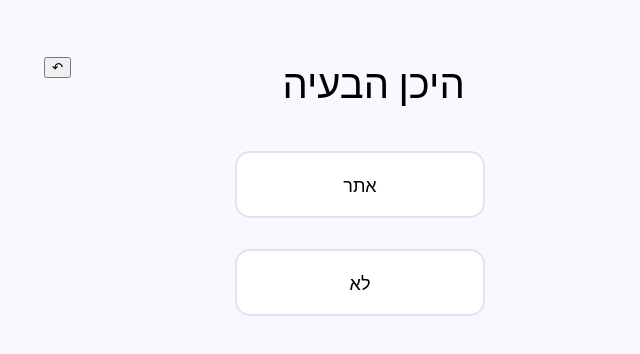
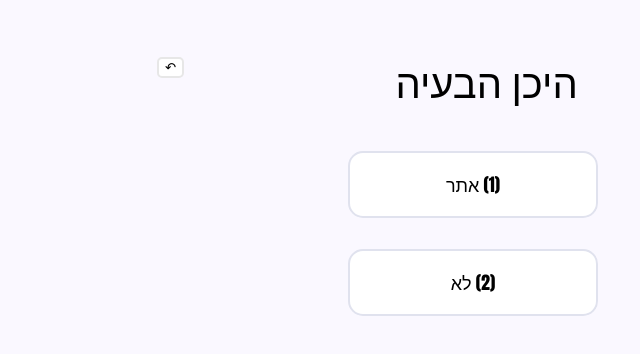
Before and after one commit to amitnoyberg18/DataMangement, a React (Create React App) app: page / in a window 1280 px wide. Shown: the top 354 px of the page, without its empty margins (280-920 px from the left). Built offline with nearby package versions, Linux system fonts and the light colour scheme.

Commit message:
added the final answer style and selection pressing by keyboard

```diff
--- a/src/App.tsx
+++ b/src/App.tsx
@@ -1,18 +1,17 @@
-import React, { useState } from 'react';
+import React, { useEffect, useState } from 'react';
 import Question from "./components/Question";
 import Answer from "./components/Answer";
-import CardQuestionnaire from "./classes/cardQuestion";
-import dataVal from './data/data';
+// import CardQuestionnaire from "./classes/cardQuestion";
 import FinalAnswerPage from './components/FinalAnswerPage';
-
+import {dataCardTree} from './data/data';
+import {CardTree} from './models/cardTree'
 interface Istate{
-  cardTree :CardQuestionnaire<string>
+  cardTreeObj :CardTree |undefined
 }
 function App() {
 
-  const [card,setCard]=useState<Istate["cardTree"]>(()=>{
-    const newCard = dataVal()[0];
-    console.log(newCard)
+  const [card,setCard]=useState<Istate["cardTreeObj"]>(()=>{
+    const newCard = dataCardTree()[0];
     return newCard;
     // const newCard = new CardQuestionnaire<string>(1,"to kill or not to kill",["kill","dont kill"])
     // //the nexts cards we will get from the database
@@ -21,28 +20,68 @@ function App() {
     // newCard.setNext([nextCard,nextCard2]);
     // console.log(newCard.getNextCard())
     // return newCard;
-  })
+  });
   const backToPrevCard = ()=>{
-    setCard((theCard:CardQuestionnaire<string>)=>theCard.getPrevCard())
+    setCard((theCard : CardTree | undefined )=>{
+
+      if(theCard?.prevCard!==undefined){
+        return theCard.prevCard
+      }
+      return theCard
+
+      })
   }
+  const getAnswersArr =()=>{
+
+    if(card?.answers!==undefined)
+      return card.answers
+
+    return []
+  }
+  const getQuestion =()=>{
+
+    if(card?.answers!==undefined)
+      return card.questionText
+
+    return ""
+  }
+
+  useEffect(()=>{
+    const handleKeyPress = (e:any) => {
+        if(e.code !== undefined){
+            if(e.code==="Backquote"){
+              backToPrevCard()
+            }
+        }
+
+    }
+    document.addEventListener('keyup',(e)=>{
+        handleKeyPress(e);
+    })
+    return () => {
+        document.removeEventListener('keyup', (e)=>{
+            handleKeyPress(e);
+        })
+    }
+},[])
 
 //another variable that contains an array of dictonaries that contains the question and the picked answer
 
   return (
     <div className="App">
-              <div className="buttons">
-          <button onClick={backToPrevCard}>&#x21B6;</button>
-          {/* <button>&#x21B7;</button> */}
+      <div className="buttons">
+        <button className="btnPrev" onClick={backToPrevCard}>&#x21B6;</button>
+        {/* <button>&#x21B7;</button> */}
         </div>
-      {card.hasNext() &&
+      {card?.nextCards!==undefined &&
       <div className="card">
-        <Question questionText={card.getQuestionText()}/>
-        {card.getAnwers()?.map((answer,index)=>{
+        <Question questionText={card.questionText}/>
+        {getAnswersArr().map((answer,index)=>{
           return <Answer answer={answer} index={index} key={index} setCard={setCard}/>
         })}
 
       </div>}
-      {!card.hasNext() && <FinalAnswerPage theWayToSolve={card.getQuestionText()} crmDetails={card.getAnwers()} setCard={setCard}/>}
+      {card?.nextCards===undefined && <FinalAnswerPage theWayToSolve={getQuestion()} crmDetails={getAnswersArr()} setCard={setCard}/>}
     </div>
   );
 }
--- a/src/components/Answer.tsx
+++ b/src/components/Answer.tsx
@@ -1,5 +1,6 @@
-import React from "react";
-import CardQuestionnaire from "../classes/cardQuestion"
+import React, { useCallback, useEffect } from "react";
+// import CardQuestionnaire from "../classes/cardQuestion"
+import { CardTree } from "../models/cardTree";
 
 
 interface IProps{
@@ -13,18 +14,42 @@ interface IProps{
 const Answer: React.FC<IProps> = ({answer,setCard,index}) => {
 
     const onSelectAnswer=()=>{
-        setCard((prevCard:CardQuestionnaire<string>)=>{
-            console.log(index);
-            prevCard.setIndexSelectedAnswer(index);
-            prevCard.getNextSelectedCard()?.setPrevCard(prevCard);
-            console.log(prevCard.getNextSelectedCard())
-            return prevCard.getNextSelectedCard();
+        setCard((prevCard:CardTree) =>{
+            prevCard.indexSelectedAnswer=index;
+            if(prevCard.nextCards!==undefined){
+                prevCard.nextCards[index].prevCard=prevCard;
+                return prevCard.nextCards[index];
+
+            }
+
+                return undefined;
         })
     }
-    console.log(index)
+    const handleKeyPress = useCallback((e) => {
+            if(e.code === 'Digit'+(index+1)){
+                console.log(String(index+1))
+                onSelectAnswer()
+            }
+      }, [index]);
+
+
+
+    useEffect(()=>{
+        document.addEventListener('keypress',handleKeyPress)
+        return () => {
+            document.removeEventListener('keypress', handleKeyPress)
+        }
+    },[handleKeyPress])
+        // window.addEventListener('keydown',(e)=>{
+        //     if(e.code === 'Digit'+(index+1)){
+        //         console.log(String(index+1))
+        //         onSelectAnswer()
+        //     }
+        // })
+
     return (
         <div onClick={onSelectAnswer} className="answer">
-            <p>{answer}</p>
+            <p>({index+1}) {answer}</p>
         </div>
      );
 }
--- a/src/components/FinalAnswerPage.tsx
+++ b/src/components/FinalAnswerPage.tsx
@@ -1,5 +1,6 @@
 import React from "react";
-import dataVal from '../data/data';
+// import dataVal from '../data/data';
+import {dataCardTree} from '../data/data';
 
 interface IProps{
     // cardQuestionnaire: CardQuestionnaire<string>;
@@ -9,17 +10,28 @@ interface IProps{
 }
 const FinalAnswerPage: React.FC<IProps> = ({theWayToSolve,crmDetails,setCard}) => {
 
+
     return (
-        <div  className="FinalAnswerPage">
-            <h2>תחום: {crmDetails[0]}</h2>
-            <h2>תת תחום: {crmDetails[1]}</h2>
-            <h2>שאלה: {crmDetails[2]}</h2>
-            <h2>תת שאלה: {crmDetails[3]}</h2>
-            <br />
-            <br />
-            <p>תשובה סופית: {theWayToSolve}</p>
-            <button onClick={()=>setCard(()=>dataVal()[0])}>חזרה להתחלה</button>
+
+
+        <div>
+                <h1>הפיתרון הסופי</h1>
+                <div className="finalDivRight">
+                    <h2>תחום: {crmDetails[0]}</h2>
+                    <h2>תת תחום: {crmDetails[1]}</h2>
+                    <h2>שאלה: {crmDetails[2]}</h2>
+                    <h2>תת שאלה: {crmDetails[3]}</h2>
+                </div>
+
+                <div className="finalDivLeft">
+                    <h2> איך לטפל בקו ראשון {theWayToSolve}</h2>
+                </div>
+                <div className="backbutton">
+                    <button className="backTotart" onClick={()=>setCard(()=>dataCardTree()[0])}>חזרה להתחלה</button>
+                </div>
+
         </div>
+
      );
 }
 
--- a/src/data/data.tsx
+++ b/src/data/data.tsx
@@ -1,21 +1,40 @@
-import CardQuestionnaire from "../classes/cardQuestion"
+// import CardQuestionnaire from "../classes/cardQuestion"
+
+import { CardTree } from "../models/cardTree";
 
 
 
-const dataVal = () =>{
-    const data = [
-        new CardQuestionnaire<string>(1,"היכן הבעיה",["אתר","לא"]),
-        new CardQuestionnaire<string>(2,"היכן הבעיה באתר",["שאלונים","נתון לא מעודכן באתר","נתון לא נכון באתר","לא מצליח להתחבר לאתר"]),
-        new CardQuestionnaire<string>(3,"האם התחבר בעבר",["לא","כן"]),
-        new CardQuestionnaire<string>(4,"שילחו קישור לסיסמא ראשונית. הצליח?",["כן","לא"]),
-        new CardQuestionnaire<string>(5,"הביאו סיסמה ראשונית. הצליח?",["כן","לא"]),
-        new CardQuestionnaire<string>(6,"להיכנס לטרנזקציה ........",["תחום","תת תחום","שאלה","תת שאלה","תבנית תשובה בCRM"]),
-        new CardQuestionnaire<string>(7,"שאלונים",["לבדוק איזה שאלון ולעשות הסבה"]),
+export const dataCardTree = () =>{
+    const c1 : CardTree={id:1,questionText:"היכן הבעיה",answers:[ "אתר","לא"]}
+    const c2 : CardTree={id:2,questionText:" היכן הבעיה באתר",answers:["שאלונים","נתון לא מעודכן באתר","נתון לא נכון באתר","לא מצליח להתחבר לאתר"]}
+    const c3 : CardTree={id:3,questionText:"האם התחבר בעבר",answers:[ "לא","כן"]}
+    const c4 : CardTree={id:4,questionText:"שילחו קישור לסיסמא ראשונית. הצליח?",answers:[ "לא","כן"]}
+    const c5 : CardTree={id:5,questionText:"הביאו סיסמה ראשונית. הצליח?",answers:[ "לא","כן"]}
+    const c6 : CardTree={id:6,questionText:"היכנס לטרנזקציה",answers:["תחום","תת תחום","שאלה","תת שאלה","תבנית תשובה בCRM"]}
+    const c7 : CardTree={id:7,questionText:"שאלונים",answers:[ "לא","אתר"]}
 
-    ]
-    data[0].setNext([data[1],data[5]]);
-    data[1].setNext([data[6],data[5],data[5],data[2]]);
-    data[2].setNext([data[3],data[4]]);
-    return data;
+    const arrCards :CardTree[]=[c1,c2,c3,c4,c5,c6,c7];
+    arrCards[0].nextCards = ([arrCards[1],arrCards[5]]);
+    arrCards[1].nextCards = ([arrCards[6],arrCards[5],arrCards[5],arrCards[2]]);
+    arrCards[2].nextCards = ([arrCards[3],arrCards[4]]);
+
+    return arrCards;
 }
-export default dataVal;
+
+// const dataVal = () =>{
+//     const data = [
+//         new CardQuestionnaire<string>(1,"היכן הבעיה",["אתר","לא"]),
+//         new CardQuestionnaire<string>(2,"היכן הבעיה באתר",["שאלונים","נתון לא מעודכן באתר","נתון לא נכון באתר","לא מצליח להתחבר לאתר"]),
+//         new CardQuestionnaire<string>(3,"האם התחבר בעבר",["לא","כן"]),
+//         new CardQuestionnaire<string>(4,"שילחו קישור לסיסמא ראשונית. הצליח?",["כן","לא"]),
+//         new CardQuestionnaire<string>(5,"הביאו סיסמה ראשונית. הצליח?",["כן","לא"]),
+//         new CardQuestionnaire<string>(6,"להיכנס לטרנזקציה ........",["תחום","תת תחום","שאלה","תת שאלה","תבנית תשובה בCRM"]),
+//         new CardQuestionnaire<string>(7,"שאלונים",["לבדוק איזה שאלון ולעשות הסבה"]),
+
+//     ]
+//     data[0].setNext([data[1],data[5]]);
+//     data[1].setNext([data[6],data[5],data[5],data[2]]);
+//     data[2].setNext([data[3],data[4]]);
+//     return data;
+// }
+// export default dataVal;
--- a/src/index.css
+++ b/src/index.css
@@ -8,6 +8,7 @@ body {
   font-size: large;
   font-family:Impact, Haettenschweiler, 'Arial Narrow Bold', sans-serif;
   background-color:rgb(250, 248, 255);
+  direction: rtl;
 }
 
 .App{
@@ -30,16 +31,76 @@ body {
   margin:auto;
   margin-top:5%;
   background-color:#ffffff;
-  transition: background-color 1.5s;
+  transition: background-color 1s,color 1s;
 
 }
 .answer:hover{
   background-color: #5a4dff;
+  color: #ffffff;
   border: 2px solid #5a4dff;
 
 }
 .buttons{
   position:relative;
   float: left;
+  color: black;
   margin-bottom: 0px;
 }
+.btnPrev{
+  background-color: white;
+  color: black;
+  border: 2px solid #e7e7e7;
+  border-radius: 5px;
+  transition: background-color 1s,color 1s;
+
+}
+.btnPrev:hover{
+  background-color: #212230;
+  color: #ffffff;
+  border: 2px solid #212230;
+}
+.backTotart{
+  position: relative;
+  transition: background-color 0.7s,color 0.7s;
+  border: 2px solid #e0e2ee;
+  border-radius: 13px;
+  margin-top:45%;
+  background-color:#ffffff;
+  float: right;
+
+}
+.backTotart:hover{
+  background-color: #212230;
+  color: #ffffff;
+  border: 2px solid #212230;
+}
+
+.finalDivRight{
+  position: relative;
+  background-color: white;
+  border:2px solid #e0e2ee;
+  border-radius: 13px;
+  float: right;
+  padding: 2%;
+  margin: auto;
+}
+
+
+.finalDivLeft{
+  position: relative;
+  background-color: white;
+  border:2px solid #e0e2ee;
+  border-radius: 13px;
+  float: left;
+  padding: 2%;
+  padding-bottom: 24%;
+  margin: auto;
+}
+
+.backbutton{
+  position: relative;
+  /* border:2px solid black; */
+  padding: 40%;
+  margin: auto;
+  text-align: center;
+}
--- /dev/null
+++ b/src/models/cardTree.ts
@@ -0,0 +1,9 @@
+
+export type CardTree ={
+    id:number;
+    questionText:string;
+    answers ? :string[];
+    prevCard ? :CardTree;
+    nextCards ? :CardTree[];
+    indexSelectedAnswer ?:number;
+}
```
